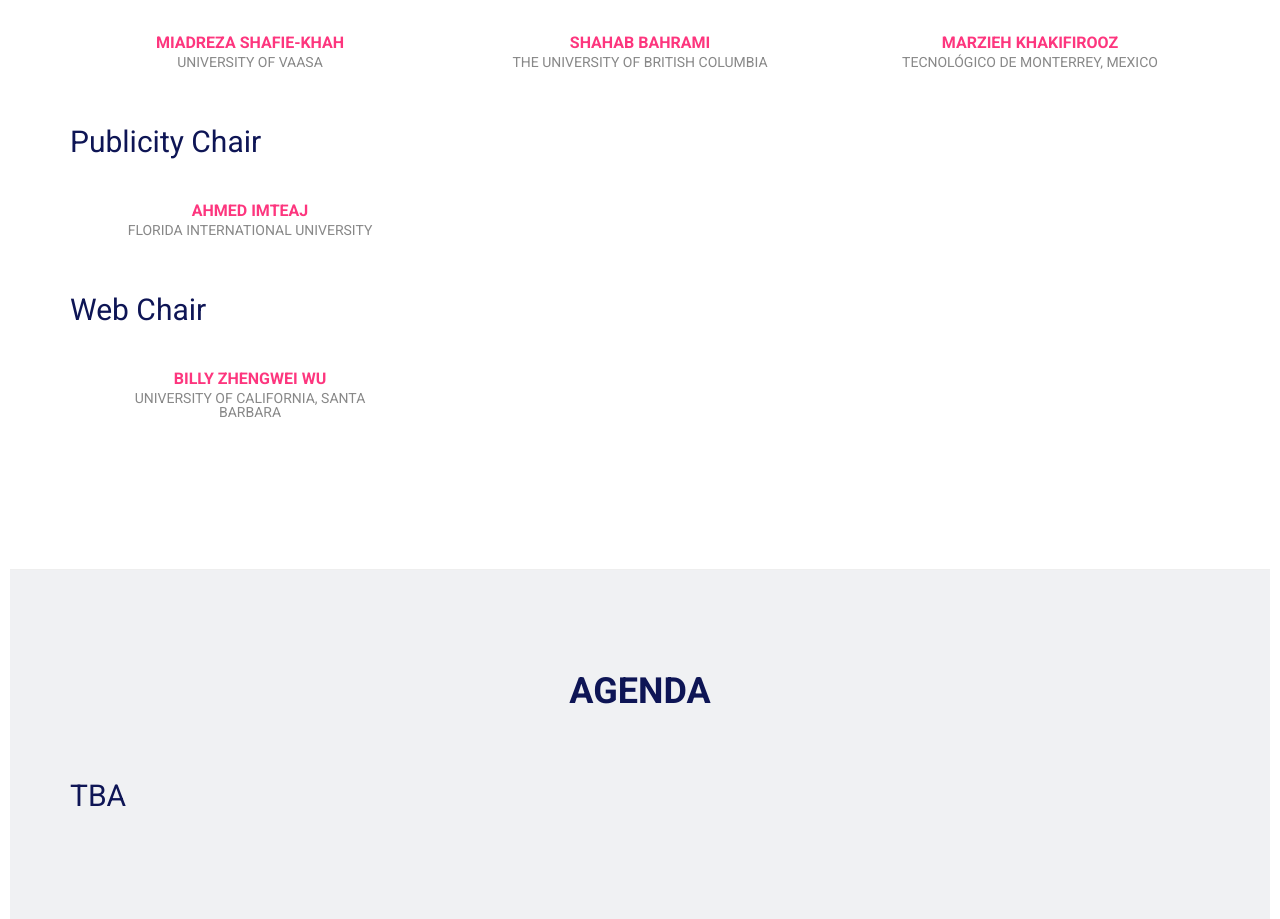
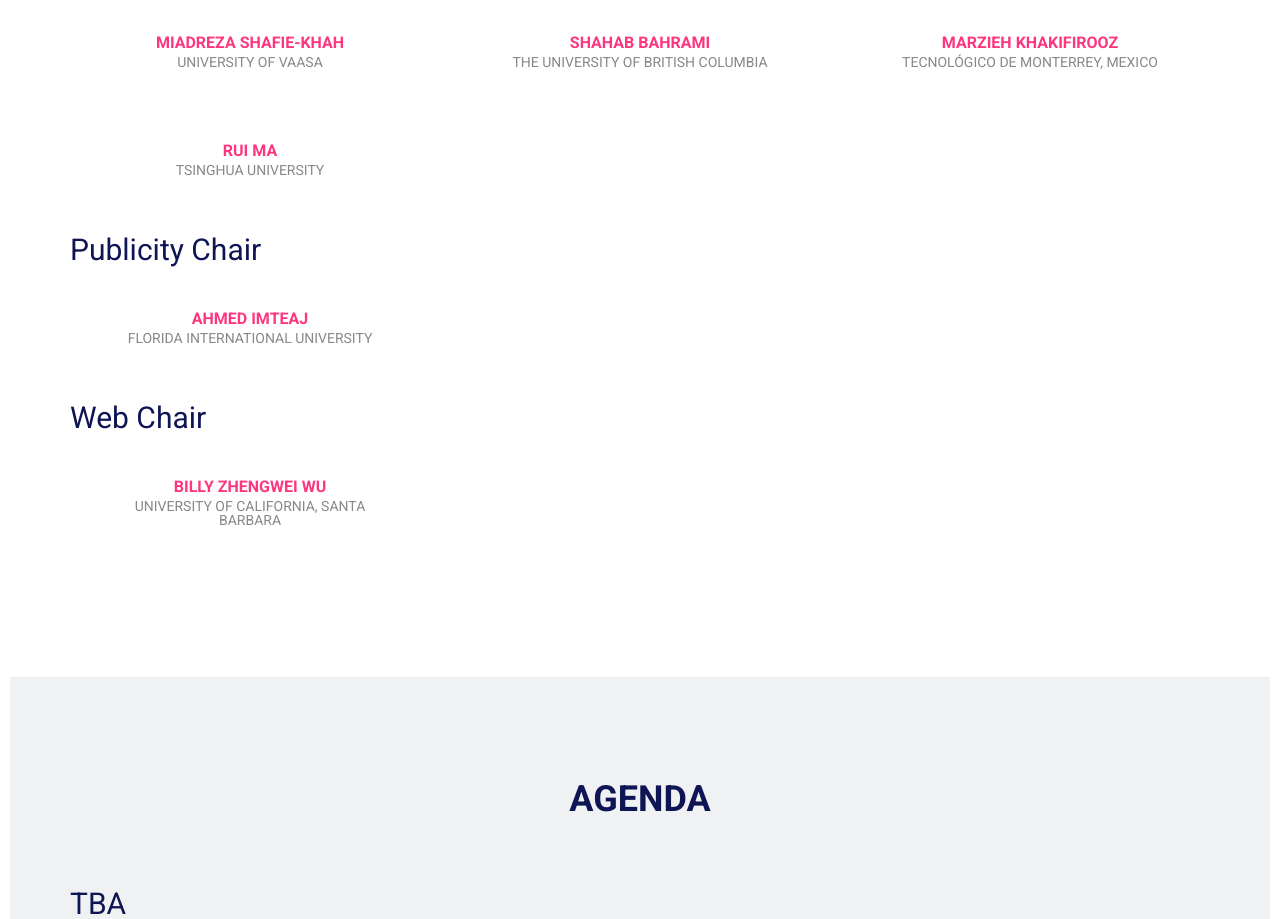
Before and after one commit to ubicompcpd/ubicompcpd.github.io, a plain HTML site: page 2020.html in a window 1280 px wide. Shown: the part 4532-5451 px from the top of the page. Drawn offline with Linux system fonts and the light colour scheme; some packages are replaced by stand-ins of ours.

Commit message:
Update TPC member info

```diff
--- a/2020.html
+++ b/2020.html
@@ -421,7 +421,15 @@
                         </figcaption>
                     </figure>
                 </div>
-
+                <div class="col-sm-6 col-md-4">
+                    <figure class="thumbnail">
+                        <figcaption class="caption text-center">
+                            <h3><a href="">Rui Ma</a>
+                                <small>Tsinghua University</small>
+                            </h3>
+                        </figcaption>
+                    </figure>
+                </div>
 
             </div>
 			<div class="row">
```
